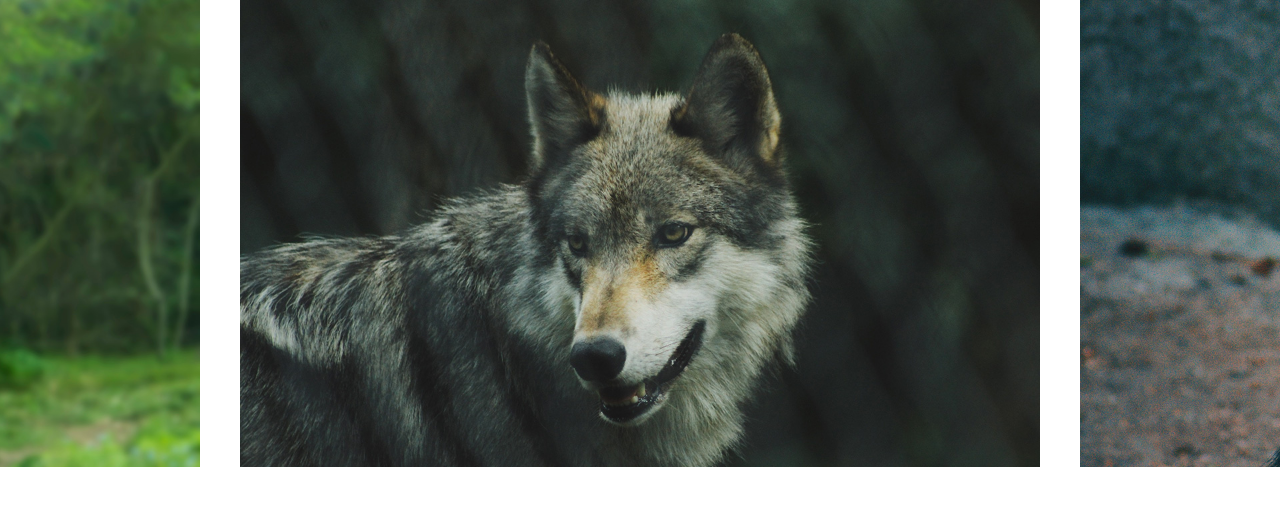
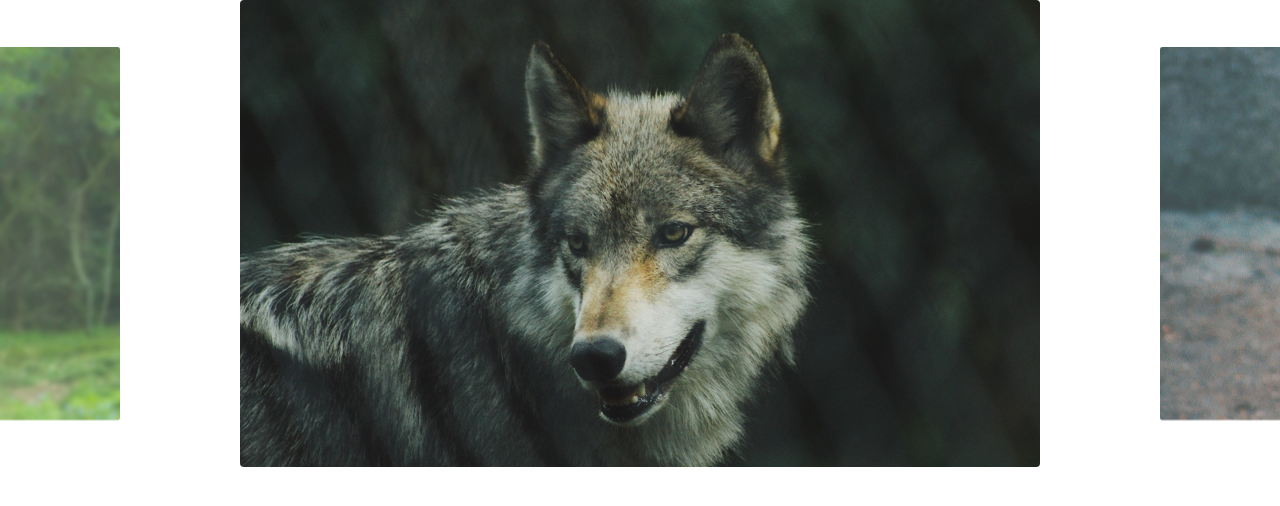
Before and after one commit to KLusvarghi/Slides, a plain HTML site: page index.html in a window 1280 px wide. Drawn offline with Linux system fonts and the light colour scheme.

Commit message:
Ajuste das configurações do resize e classe ativa adicionada

```diff
--- a/css/style.css
+++ b/css/style.css
@@ -22,6 +22,13 @@ img {
   width: 80vw;
   max-width: 800px;
   margin: 0 20px;
+
+  border-radius: 4px;
+  overflow: hidden;
+  box-shadow: 0, 2px, 4px, rgba(0, 0, 0, 0.4);
+  opacity: .8;
+  transform: scale(.8); /* Assim o slide ficando menor*/
+  transition: .4s;
 }
 
 /* Animação do slide */
@@ -29,3 +36,14 @@ img {
 /* .slide {
   transform: translate3d()
 } */
+
+
+.slide li.active{
+  opacity: 1;
+  transform: scale(1); /* assim o slide fica na posição normal*/
+}
+
+/* por performace, dizemos o que irá mudar */
+.slide:hover {
+  will-change:transition;
+}
--- a/js/slide.js
+++ b/js/slide.js
@@ -1,170 +1,190 @@
+// lembrando que o debounce serve para que ative uma quantidade menor o evento desejado, conforme o tempo passado
+import debounce from './debounce.js' // tendo que ativar o debounce sempre quando fazemos o bind
+
 export default class Slide {
   constructor(slide, wrapper) {
-    this.slide = document.querySelector(slide)
-    this.wrapper = document.querySelector(wrapper)
+    this.slide = document.querySelector(slide);
+    this.wrapper = document.querySelector(wrapper);
+    this.activeClass = "active";
 
     // um objeto que irá informar onde está meu slide, quanto que movi do meu mouse, etc...
     this.dist = {
       finalPosition: 0,
       startX: 0, // para saber o quando eu movi o mouse, precisamos saber de onde iniciamos o clique, até o lugar que soltamos, por isso dessa variavel, sendo a posição inicial
       movement: 0,
-    }
+    };
   }
 
   // metordo para adicionar o evento de transition quando o mouse for largadores
-  transition(active){
-    this.slide.style.transition = active ? 'transform .3s' : ''; // se
+  transition(active) {
+    this.slide.style.transition = active ? "transform .3s" : ""; // se
   }
-
-
 
   // método responsavel por fazer a animação
   moveSlide(distX) {
     this.dist.movePosition = distX; // criadno um novo atributo "movePosition"
-    this.slide.style.transform = `translate3d(${distX}px, 0, 0)`
+    this.slide.style.transform = `translate3d(${distX}px, 0, 0)`;
   }
 
   // Mpetodo que salvará a distancia percorrida pelo mouse dentro do obj
-  updatePosition(clientX){
-
+  updatePosition(clientX) {
     // multiplicando o moviemnto para que ele seja mais rápido
-    this.dist.movement = (this.dist.startX - clientX) * 1.6 // sendo esse valor constante, mudando a todo momento
+    this.dist.movement = (this.dist.startX - clientX) * 1.6; // sendo esse valor constante, mudando a todo momento
     return this.dist.finalPosition - this.dist.movement; // retornando a posição final - a posição do moviemnto, fazendo assim a animação de rolagem do slide
   }
 
   // Método ao iniciar
   onStart(event) {
     let movetype;
-    if(event.type === 'mousedown') {//verifica se o evento é de mousedown, sneod que poderia fazer um método para mosedown e um para thouchmove
-      event.preventDefault()
+    if (event.type === "mousedown") {
+      //verifica se o evento é de mousedown, sneod que poderia fazer um método para mosedown e um para thouchmove
+      event.preventDefault();
       // sendo esse um valor fixo
-      this.dist.startX = event.clientX // sendo o clientX a posição no eixo X que clicamos
-      movetype = 'mousemove'
+      this.dist.startX = event.clientX; // sendo o clientX a posição no eixo X que clicamos
+      movetype = "mousemove";
     } else {
       // console.log(event) // em changedTouches ele mosta a quantidade de dedos clicados, sendo a nossa preferencia o primeiro dedo, index 0
 
-      this.dist.startX = event.changedTouches[0].clientX //pegando o primeiro toque no slide, pegando a posição no eixo X
-      movetype = 'touchmove'
+      this.dist.startX = event.changedTouches[0].clientX; //pegando o primeiro toque no slide, pegando a posição no eixo X
+      movetype = "touchmove";
     }
-
 
     // console.log(this) // sem fazer o "bind" o this irá me retornar o que é o "slide-wraper":
     // <div class="slide-wrapper">
     // Porém eu quero que o this seja referencia ao meu Objeto, ao slide em si, e par aisso fazemos o "bind"
 
-
-    this.wrapper.addEventListener(movetype, this.onMove) // para que o evento só seja acionado quando clicarmos pela priemira vez, ele tem que ser adiconado neste método, que tbm só será inicializado quando ouver um evento de "mousedown"
+    this.wrapper.addEventListener(movetype, this.onMove); // para que o evento só seja acionado quando clicarmos pela priemira vez, ele tem que ser adiconado neste método, que tbm só será inicializado quando ouver um evento de "mousedown"
 
     //console.log('mousedown') //sendo adicioanda apenas quando seguramos
 
-
-    this.transition(false) // quando for começar o meu evento eu deixo ele como falso
+    this.transition(false); // quando for começar o meu evento eu deixo ele como falso
   }
 
   // método para o evento de mouse move
-  onMove(event){
-    const pointerPosition = (event.type === 'mousemove') ? event.clientX : event.changedTouches[0].clientX; //fazendo uma verificação, para que o touchmove funcione tem que ser colocado no "onMove", fazendo assim uma verificação ternária
-    const finalPosition = this.updatePosition(pointerPosition)
+  onMove(event) {
+    const pointerPosition =
+      event.type === "mousemove"
+        ? event.clientX
+        : event.changedTouches[0].clientX; //fazendo uma verificação, para que o touchmove funcione tem que ser colocado no "onMove", fazendo assim uma verificação ternária
+    const finalPosition = this.updatePosition(pointerPosition);
     this.moveSlide(finalPosition);
   }
 
   // método para remover o evento ao fim delegated
-  onEnd(event){
-    const moveType = (event.type === 'mouseup') ? 'mousemove' : 'touchmove'; // caso o evento seja de "mouseup", que no caso é de emulador, ele terá o evento de "mousemove"
+  onEnd(event) {
+    const moveType = event.type === "mouseup" ? "mousemove" : "touchmove"; // caso o evento seja de "mouseup", que no caso é de emulador, ele terá o evento de "mousemove"
     this.wrapper.removeEventListener(moveType, this.onMove); // assim ele irá remove ou adicionar baseado nessa parte
     this.dist.finalPosition = this.dist.movePosition; //quando a pessoa tirar o mouse de cima ele irá amazernar em "finalPosition"
-    this.transition(true) // ativando a transition apenas quando chegar ao final porem antes de mudar o slide
-    this.changeSlideOnEnd()
+    this.transition(true); // ativando a transition apenas quando chegar ao final porem antes de mudar o slide
+    this.changeSlideOnEnd();
   }
 
   // método para quando passar o slide ele já centralizar no proximo
   changeSlideOnEnd() {
-    if(this.dist.movement > 120 && this.index.next !== undefined){ // "this.dist.moviemnt" me retorna o valor da distancia que eu percorri com o mouse, porem tendo que verificar se o proxinmo slide não é undefined
-      this.activeNextSlide()
-    } else if (this.dist.movement < -120 && this.index.prev !== undefined){
-      this.activePrevSlide()
-    } else{
-      this.changeSlide(this.index.active) //caso não seja nenhum deles, ele  ativ ao slide atual
+    if (this.dist.movement > 120 && this.index.next !== undefined) {
+      // "this.dist.moviemnt" me retorna o valor da distancia que eu percorri com o mouse, porem tendo que verificar se o proxinmo slide não é undefined
+      this.activeNextSlide();
+    } else if (this.dist.movement < -120 && this.index.prev !== undefined) {
+      this.activePrevSlide();
+    } else {
+      this.changeSlide(this.index.active); //caso não seja nenhum deles, ele  ativ ao slide atual
     }
   }
 
-
   // método para adicionar os evetos ao slide
   addSlideEvents() {
-    this.wrapper.addEventListener('mousedown', this.onStart)
-    this.wrapper.addEventListener('touchstart', this.onStart) //evento para mobile
-    this.wrapper.addEventListener('mouseup', this.onEnd)
-    this.wrapper.addEventListener('touchend', this.onEnd) //evento para mobile
+    this.wrapper.addEventListener("mousedown", this.onStart);
+    this.wrapper.addEventListener("touchstart", this.onStart); //evento para mobile
+    this.wrapper.addEventListener("mouseup", this.onEnd);
+    this.wrapper.addEventListener("touchend", this.onEnd); //evento para mobile
   }
-
-
-  // como será necessario fazer o bind varias vezes, temos um método espécifico para isso
-  bindEvents(){
-    this.onStart = this.onStart.bind(this)
-    this.onMove = this.onMove.bind(this)
-    this.onEnd = this.onEnd.bind(this)
-  }
-
-
 
   // slides config
 
-
   // método para fazer um calculo para colcar o slide no centro da tela
-  slidePosition(slide) { // recebe a arraay de slide
+  slidePosition(slide) {
+    // recebe a arraay de slide
     const margin = (this.wrapper.offsetWidth - slide.offsetWidth) / 2; // assim, pegando a largura da tela inteira com o "wrapper", e subtraindo com o a lardura da tela em relação ao slide do slide especifico
-    return -(slide.offsetLeft - margin) //fazendo então a largura do slide em relção a tela menos a margin, colcondo o valor em negativo para que centralize e não vá mais para a esquerda
-
+    return -(slide.offsetLeft - margin); //fazendo então a largura do slide em relção a tela menos a margin, colcondo o valor em negativo para que centralize e não vá mais para a esquerda
   }
 
   slidesConfig() {
     // desestruturando os "slides" (que são as li) e colocando dentro de uma array, fazendo um map que a sua array será o que estiver dentro do 'return'
-    this.slideArray = [...this.slide.children].map( (element) => {
+    this.slideArray = [...this.slide.children].map((element) => {
       const position = this.slidePosition(element); // passando a array de slides como parametro, retornando o valor do elemento no centro
-      return { position,element } // como a propriedade tem o mesmo nome que o valor, não é necessario colocar o nome duas vezes
+      return { position, element }; // como a propriedade tem o mesmo nome que o valor, não é necessario colocar o nome duas vezes
     });
   }
 
-
   // método para saber o anterior e próximo slides
-  slidesIndexNav(index){
-    const last = this.slideArray.length - 1 //pegando o tamanho da mnha lsita de slides
-    this.index = { //sendo o index do slide anterior, do atual e do proximos
-      prev: index ? index -1 : undefined, // se o slide existir ele irá retornar "index-1", caso ele 0, ele irá retornar "undefined"
+  slidesIndexNav(index) {
+    const last = this.slideArray.length - 1; //pegando o tamanho da mnha lsita de slides
+    this.index = {
+      //sendo o index do slide anterior, do atual e do proximos
+      prev: index ? index - 1 : undefined, // se o slide existir ele irá retornar "index-1", caso ele 0, ele irá retornar "undefined"
       active: index,
       next: index === last ? undefined : index + 1, //se o index for igual a ultima posição, ele terá o valor de "undefined", caso não ele terá valor index + 1
-    }
+    };
   }
-
 
   // método que irá chamar o "moveSlide", passando o slide para qual irá e passando tambem a posição que ele ficará
   changeSlide(index) {
     const activeSlide = this.slideArray[index];
-    this.moveSlide(activeSlide.position)
-    this.slidesIndexNav(index)
-    this.dist.finalPosition = activeSlide.position // passando para a propriedade do objeto o valor final do slide
+    this.moveSlide(activeSlide.position);
+    this.slidesIndexNav(index);
+    this.dist.finalPosition = activeSlide.position; // passando para a propriedade do objeto o valor final do slide
+    this.chengeActiveClass();
   }
 
+  chengeActiveClass() {
+    this.slideArray.forEach((item) =>
+      item.element.classList.remove(this.activeClass)
+    ); // removendo a classe do elemento, sendo "item.element" uma "li" expecifica
+    this.slideArray[this.index.active].element.classList.add(this.activeClass);
+  }
 
   // navegação Next and Prev
 
   activePrevSlide() {
-    if ( this.index.prev !== undefined){ //se o slide anterior for diferente de "undefined"
-      this.changeSlide(this.index.prev)
+    if (this.index.prev !== undefined) {
+      //se o slide anterior for diferente de "undefined"
+      this.changeSlide(this.index.prev);
     }
   }
 
   activeNextSlide() {
-    if ( this.index.next !== undefined){ //se o slide posterior for diferente de "undefined"
-      this.changeSlide(this.index.next)
+    if (this.index.next !== undefined) {
+      //se o slide posterior for diferente de "undefined"
+      this.changeSlide(this.index.next);
     }
   }
 
-  init(){
-    this.bindEvents()
-    this.transition(true)
-    this.addSlideEvents()
-    this.slidesConfig()
-    return this
+  // quando acontece o risize ele acaba distorcendo os efeitos. Sendo o "Riseze" um evento de quando mexemos a tela
+  onResize(){
+    setTimeout(() => { // colcoando dentro do etTiemout pq mesmo resetando as configurrações ele buga as vez, então após o resize ele irá esperar 1 segundo e ai sim resetar as configurações
+      this.slidesConfig() // resetando as configurações quando mover a tela
+      this.changeSlide(this.index.active); // mudando para o slide ativo
+    }, 1000)
+  }
+
+  addResizeEvent(){
+    window.addEventListener('resize', this.onResize)
+  }
+
+  // como será necessario fazer o bind varias vezes, temos um método espécifico para isso
+  bindEvents() {
+    this.onStart = this.onStart.bind(this);
+    this.onMove = this.onMove.bind(this);
+    this.onEnd = this.onEnd.bind(this);
+    this.onResize = debounce(this.onResize.bind(this), 200) // tendo que ativar o debounce sempre quando fazemos o bind
+  }
+
+  init() {
+    this.bindEvents();
+    this.transition(true);
+    this.addSlideEvents();
+    this.slidesConfig();
+    this.addResizeEvent()
+    return this;
   }
 }
```
